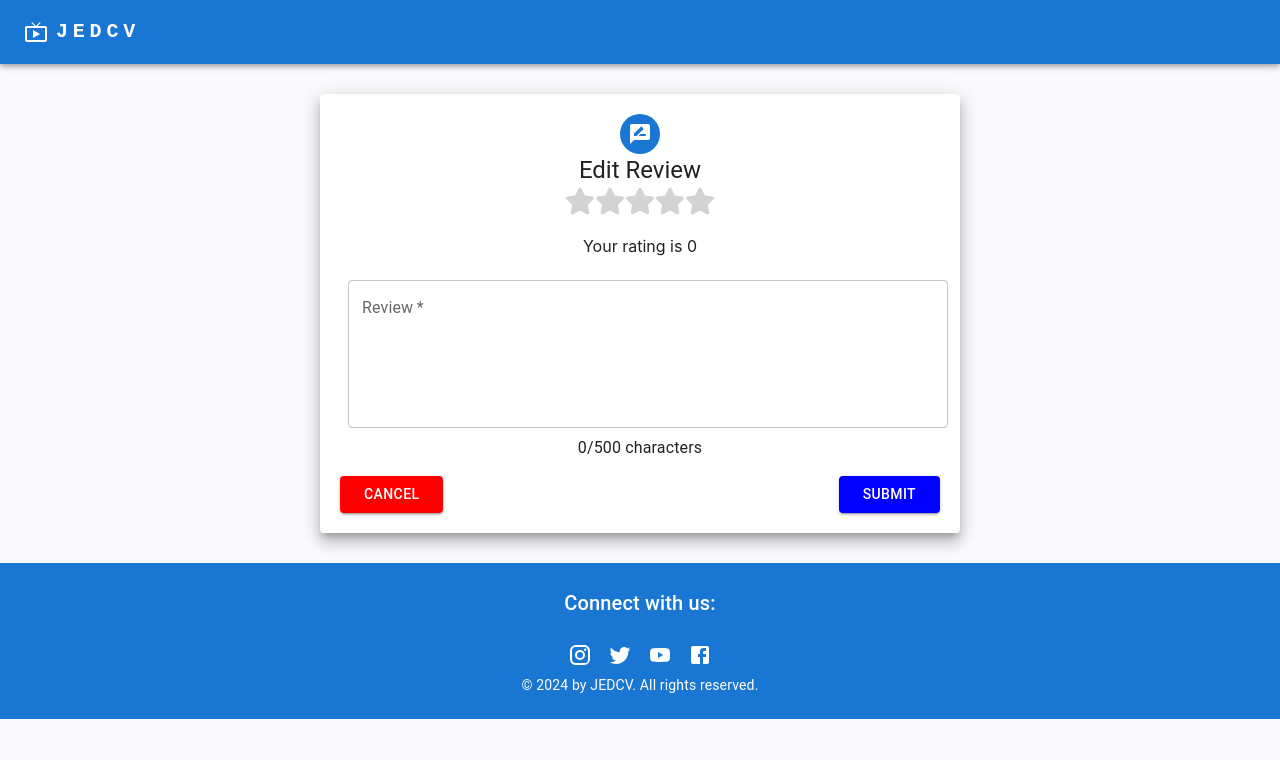
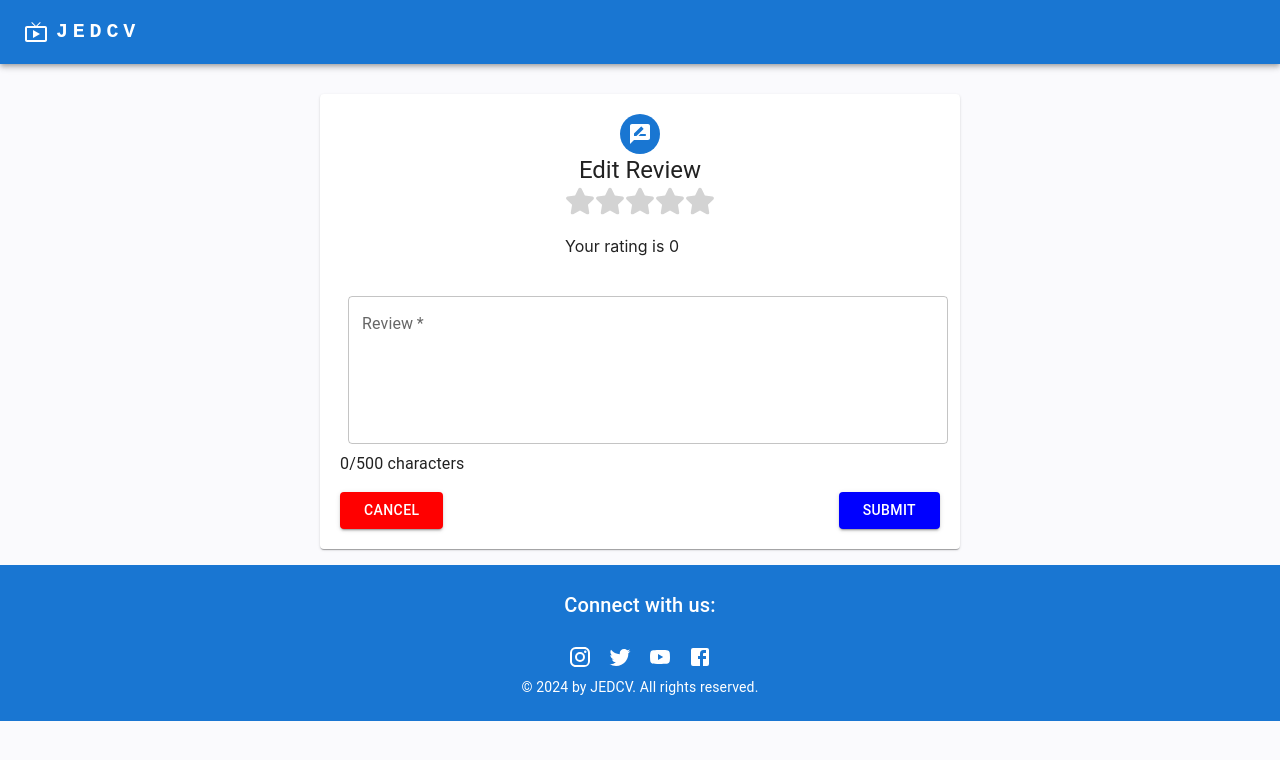
Before and after one commit to daltontewanger/milestone-2, a React (Create React App) app: page /editreview/1/1 in a window 1280 px wide. Shown: the top 760 px of the page. Built offline with nearby package versions, Linux system fonts and the light colour scheme; no server answers.

Commit message:
Continued conversion to typescript on components

```diff
--- a/src/App.tsx
+++ b/src/App.tsx
@@ -8,7 +8,7 @@ import DeleteReview from "./Components/DeleteReview.tsx";
 import Footer from "./Components/Footer.tsx";
 import React from "react";
 
-function App() {
+const App = () => {
   return (
     <div className="App">
       <Router>
@@ -20,7 +20,7 @@ function App() {
           <Route path="/editreview/:imdbID/:reviewID" element={<EditReview />} />
           <Route path="/deletereview/:imdbID/:reviewID" element={<DeleteReview />} />
         </Routes>
-        <Footer isMainPage={undefined} />
+        <Footer isMainPage={false} />
       </Router>
     </div>
   );
--- a/src/Components/DeleteReview.tsx
+++ b/src/Components/DeleteReview.tsx
@@ -1,17 +1,21 @@
-import React, { useState, useEffect } from "react";
-import { useNavigate } from "react-router-dom";
-import { useParams } from "react-router-dom";
+import React, { useState, useEffect, FormEvent } from "react";
+import { useNavigate, useParams } from "react-router-dom";
 import Box from '@mui/material/Box';
 import { Grid, Paper, Avatar, Button, Typography } from '@mui/material';
 import RateReviewRoundedIcon from '@mui/icons-material/RateReviewRounded';
 import Loading from './Loading.tsx';
 
-function DeleteReview() {
+interface Review {
+    rating: number;
+    review: string;
+}
+
+const DeleteReview = () => {
     const navigate = useNavigate();
-    const { imdbID, reviewID } = useParams();
-    const [currentRating, setCurrentRating] = useState(0);
-    const [review, setReview] = useState("");
-    const [loading, setLoading] = useState(true);
+    const { imdbID, reviewID } = useParams<{ imdbID: string; reviewID: string }>();
+    const [currentRating, setCurrentRating] = useState<number>(0);
+    const [review, setReview] = useState<string>("");
+    const [loading, setLoading] = useState<boolean>(true);
 
     useEffect(() => {
         const fetchReviewData = async () => {
@@ -20,7 +24,7 @@ function DeleteReview() {
                 if (!response.ok) {
                     throw new Error('Failed to fetch review');
                 }
-                const result = await response.json();
+                const result: Review = await response.json();
                 setCurrentRating(result.rating);
                 setReview(result.review);
                 setLoading(false);
@@ -33,7 +37,7 @@ function DeleteReview() {
         fetchReviewData();
     }, [imdbID, reviewID]);
 
-    const handleDelete = async (event) => {
+    const handleDelete = async (event: FormEvent) => {
         event.preventDefault();
         const url = `https://ms-2-project-backend.onrender.com/reviews/${reviewID}`;
         try {
@@ -58,7 +62,6 @@ function DeleteReview() {
         navigate(`/movie/${imdbID}`);
     };
 
-    const paperStyle = { padding: 20, height: 'auto', width: '100%', maxWidth: '600px', margin: '30px auto' };
     const avatarStyle = { backgroundColor: '#1976d2' };
 
     if (loading) {
@@ -66,11 +69,25 @@ function DeleteReview() {
     }
 
     return (
-        <div>
+        <div style={{ overflowX: 'auto' }}>
             <Grid container justifyContent="center">
                 <Grid item xs={12} sm={10} md={8} lg={6}>
-                    <Paper elevation={10} style={paperStyle}>
-                        <Grid align='center'>
+                    <Paper
+                        style={{
+                            padding: 20,
+                            height: "auto",
+                            maxWidth: '600px',
+                            margin: '30px auto',
+                            marginBottom: "1rem",
+                            display: "flex",
+                            flexDirection: "column",
+                            justifyContent: "space-between",
+                            wordBreak: "break-word",
+                            overflow: "hidden",
+                            position: "relative",
+                        }}
+                    >
+                        <Grid container sx={{ flexDirection: 'column', alignItems: 'center' }}>
                             <Avatar style={avatarStyle}>
                                 <RateReviewRoundedIcon />
                             </Avatar>
@@ -89,8 +106,8 @@ function DeleteReview() {
                                 }}
                             >
                                 <Box sx={{ display: 'flex', justifyContent: 'space-between', mt: 2 }}>
-                                    <Button type="button" onClick={handleCancel} sx={{ backgroundColor: 'green', color: 'white', px: 3 , margin: '10'}} variant="contained">Go Back</Button>
-                                    <Button type="submit" onClick={handleDelete} sx={{ backgroundColor: 'darkred', color: 'white', px: 3, margin: '10'}} variant="contained">Delete</Button>
+                                    <Button type="button" onClick={handleCancel} sx={{ backgroundColor: 'green', color: 'white', px: 3, margin: '10' }} variant="contained">Go Back</Button>
+                                    <Button type="submit" onClick={handleDelete} sx={{ backgroundColor: 'darkred', color: 'white', px: 3, margin: '10' }} variant="contained">Delete</Button>
                                 </Box>
                             </Box>
                         </Grid>
--- a/src/Components/EditReview.tsx
+++ b/src/Components/EditReview.tsx
@@ -1,6 +1,5 @@
-import React, { useState, useEffect } from "react";
-import { useNavigate } from "react-router-dom";
-import { useParams } from "react-router-dom";
+import React, { useState, useEffect, FormEvent, ChangeEvent } from "react";
+import { useNavigate, useParams } from "react-router-dom";
 import StarRating from "./StarRating.tsx";
 import Box from '@mui/material/Box';
 import TextField from '@mui/material/TextField';
@@ -8,14 +7,19 @@ import { Grid, Paper, Avatar, Button, Typography } from '@mui/material';
 import RateReviewRoundedIcon from '@mui/icons-material/RateReviewRounded';
 import Loading from './Loading.tsx';
 
-function EditReview() {
+interface Review {
+    rating: number;
+    review: string;
+}
+
+const EditReview = () => {
     const navigate = useNavigate();
-    const { imdbID, reviewID } = useParams();
-    const [currentRating, setCurrentRating] = useState(0);
-    const [review, setReview] = useState("");
-    const [error, setError] = useState(false);
-    const [ratingError, setRatingError] = useState(false);
-    const [loading, setLoading] = useState(true);
+    const { imdbID, reviewID } = useParams<{ imdbID: string; reviewID: string }>();
+    const [currentRating, setCurrentRating] = useState<number>(0);
+    const [review, setReview] = useState<string>("");
+    const [error, setError] = useState<boolean>(false);
+    const [ratingError, setRatingError] = useState<boolean>(false);
+    const [loading, setLoading] = useState<boolean>(true);
     const maxCharacters = 500;
     const minCharacters = 20;
     const maxRows = 15;
@@ -27,7 +31,7 @@ function EditReview() {
                 if (!response.ok) {
                     throw new Error('Failed to fetch review');
                 }
-                const result = await response.json();
+                const result: Review = await response.json();
                 setCurrentRating(result.rating);
                 setReview(result.review);
                 setLoading(false);
@@ -40,7 +44,7 @@ function EditReview() {
         fetchReviewData();
     }, [imdbID, reviewID]);
 
-    const handleSubmit = async (event) => {
+    const handleSubmit = async (event: FormEvent) => {
         event.preventDefault();
         if (review.length < minCharacters || currentRating < 1) {
             setError(review.length < minCharacters);
@@ -79,12 +83,12 @@ function EditReview() {
         navigate(`/movie/${imdbID}`);
     };
 
-    const handleRatingChange = (newRating) => {
+    const handleRatingChange = (newRating: number) => {
         setCurrentRating(newRating);
         setRatingError(false);
     };
 
-    const handleReviewChange = (event) => {
+    const handleReviewChange = (event: ChangeEvent<HTMLInputElement | HTMLTextAreaElement>) => {
         const inputText = event.target.value;
         const lines = inputText.split('\n');
         if (lines.length <= maxRows && inputText.length <= maxCharacters) {
@@ -99,7 +103,6 @@ function EditReview() {
         }
     };
 
-    const paperStyle = { padding: 20, height: 'auto', width: '100%', maxWidth: '600px', margin: '30px auto' };
     const avatarStyle = { backgroundColor: '#1976d2' };
 
     if (loading) {
@@ -110,8 +113,22 @@ function EditReview() {
         <div>
             <Grid container justifyContent="center">
                 <Grid item xs={12} sm={10} md={8} lg={6}>
-                    <Paper elevation={10} style={paperStyle}>
-                        <Grid align='center'>
+                    <Paper
+                        style={{
+                            padding: 20,
+                            height: "auto",
+                            maxWidth: '600px',
+                            margin: '30px auto',
+                            marginBottom: "1rem",
+                            display: "flex",
+                            flexDirection: "column",
+                            justifyContent: "space-between",
+                            wordBreak: "break-word",
+                            overflow: "hidden",
+                            position: "relative",
+                        }}
+                    >
+                        <Grid container sx={{ flexDirection: 'column', alignItems: 'center' }}>
                             <Avatar style={avatarStyle}>
                                 <RateReviewRoundedIcon />
                             </Avatar>
--- a/src/Components/Footer.tsx
+++ b/src/Components/Footer.tsx
@@ -7,7 +7,11 @@ import InstagramIcon from '@mui/icons-material/Instagram';
 import TwitterIcon from '@mui/icons-material/Twitter';
 import FacebookIcon from '@mui/icons-material/Facebook';
 
-const Footer = ({ isMainPage }) => {
+interface FooterProps {
+  isMainPage: boolean;
+}
+
+const Footer = ({ isMainPage }: FooterProps) => {
   return (
     <Box
       component="footer"
--- a/src/Components/Loading.tsx
+++ b/src/Components/Loading.tsx
@@ -2,7 +2,7 @@ import React from 'react';
 import CircularProgress from '@mui/material/CircularProgress';
 import Box from '@mui/material/Box';
 
-function Loading() {
+const Loading = () => {
     return (
         <Box
             sx={{
--- a/src/Components/Movie.tsx
+++ b/src/Components/Movie.tsx
@@ -16,19 +16,27 @@ import EditIcon from "@mui/icons-material/Edit";
 const baseUrl = "https://movie-database-alternative.p.rapidapi.com/";
 const apiKey = process.env.REACT_APP_API_KEY;
 
+interface Review {
+  _id: string;
+  rating: number;
+  review: string;
+}
+
 const Movie = () => {
-  const { imdbID } = useParams();
+  const { imdbID } = useParams<{ imdbID: string }>();
   const navigate = useNavigate();
-  const [movieData, setMovieData] = useState(null);
-  const [reviews, setReviews] = useState([]);
-  const [showFullReview, setShowFullReview] = useState({});
+  const [movieData, setMovieData] = useState<any>(null);
+  const [reviews, setReviews] = useState<Review[]>([]);
+  const [showFullReview, setShowFullReview] = useState<Record<number, boolean>>({});
 
   useEffect(() => {
     const fetchMovieData = async () => {
-      if (!imdbID) {
+      if (!imdbID) return;
+      const url = `${baseUrl}?r=json&i=${imdbID}`;
+      if (!apiKey) {
+        console.error("API key is not defined.");
         return;
       }
-      const url = `${baseUrl}?r=json&i=${imdbID}`;
       const options = {
         method: "GET",
         headers: {
@@ -66,20 +74,19 @@ const Movie = () => {
     navigate(`/newreview/${imdbID}`);
   };
 
-  const handleEditReview = (reviewID) => {
+  const handleEditReview = (reviewID: string) => {
     navigate(`/editreview/${imdbID}/${reviewID}`);
   };
 
-  const handleDeleteReview = (reviewID) => {
+  const handleDeleteReview = (reviewID: string) => {
     navigate(`/deletereview/${imdbID}/${reviewID}`);
   };
 
-  const toggleFullReview = (index) => {
-    setShowFullReview((prevState) => {
-      const newState = { ...prevState };
-      newState[index] = !newState[index];
-      return newState;
-    });
+  const toggleFullReview = (index: number) => {
+    setShowFullReview((prevState) => ({
+      ...prevState,
+      [index]: !prevState[index],
+    }));
   };
 
   if (!movieData) {
@@ -220,8 +227,8 @@ const Movie = () => {
                     {showFullReview[index]
                       ? review.review
                       : review.review.length > 100
-                      ? `${review.review.substring(0, 100)}...`
-                      : review.review}
+                        ? `${review.review.substring(0, 100)}...`
+                        : review.review}
                   </Typography>
                 </div>
                 {review.review.length > 100 && !showFullReview[index] && (
@@ -239,13 +246,6 @@ const Movie = () => {
                     <MoreHorizIcon />
                   </IconButton>
                 )}
-                <div
-                  style={{
-                    display: "flex",
-                    justifyContent: "flex-start",
-                    alignItems: "center",
-                  }}
-                ></div>
                 <div style={{ display: "flex", alignItems: "center" }}>
                   <EditIcon
                     onClick={() => handleEditReview(review._id)}
```
